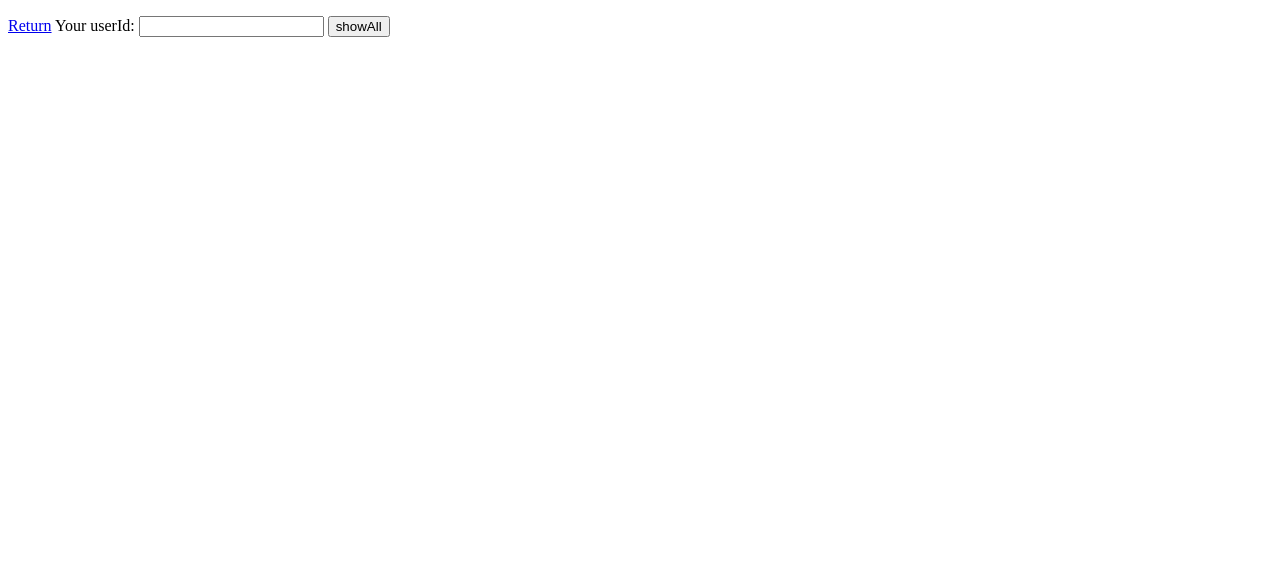
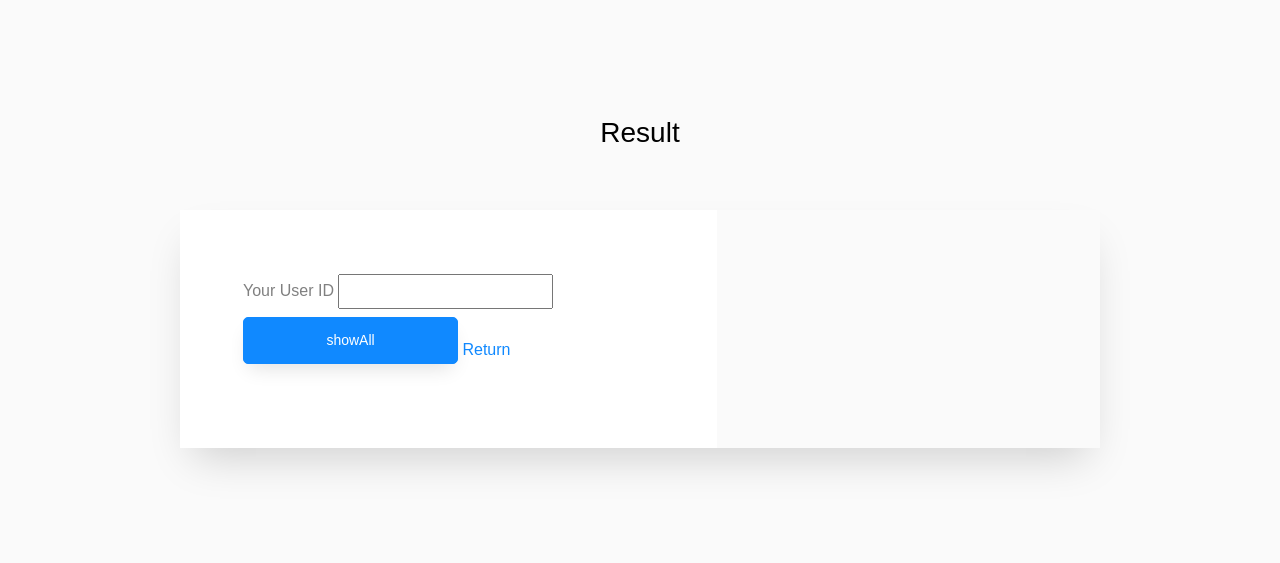
Before and after one commit to shenfan0613/aiwriter, a website: page public/result.html in a window 1280 px wide. Drawn offline with Linux system fonts and the light colour scheme; no server answers.

Commit message:
new fronts

```diff
--- a/public/result.html
+++ b/public/result.html
@@ -1,18 +1,77 @@
-<!DOCTYPE html>
+<!--<!DOCTYPE html>-->
+<!--<html lang="en">-->
+<!--<head>-->
+<!--    <meta charset="UTF-8">-->
+<!--    <title>Result</title>-->
+<!--    <script type="text/javascript" src="result.js"></script>-->
+<!--</head>-->
+<!--<body>-->
+<!--    <p id="result"></p>-->
+<!--    <a href="https://aiwriter.pages.dev/">Return</a>-->
+<!--    <label for="userId">-->
+<!--        Your userId:-->
+<!--        <input type="text" name="userId" id="userId"/>-->
+<!--    </label>-->
+<!--    <button id="showAll">showAll</button>-->
+
+<!--</body>-->
+<!--</html>-->
+
+<!doctype html>
 <html lang="en">
 <head>
-    <meta charset="UTF-8">
-    <title>Result</title>
+    <title>AI Writer</title>
+    <meta charset="utf-8">
+    <meta name="viewport" content="width=device-width, initial-scale=1, shrink-to-fit=no">
+
+    <link href='https://fonts.googleapis.com/css?family=Roboto:400,100,300,700' rel='stylesheet' type='text/css'>
+
+    <link rel="stylesheet" href="https://stackpath.bootstrapcdn.com/font-awesome/4.7.0/css/font-awesome.min.css">
+
+    <link rel="stylesheet" href="css/style.css">
     <script type="text/javascript" src="result.js"></script>
 </head>
 <body>
-    <p id="result"></p>
-    <a href="https://aiwriter.pages.dev/">Return</a>
-    <label for="userId">
-        Your userId:
-        <input type="text" name="userId" id="userId"/>
-    </label>
-    <button id="showAll">showAll</button>
+<section class="ftco-section">
+    <div class="container">
+        <div class="row justify-content-center">
+            <div class="col-md-6 text-center mb-5">
+                <h2 class="heading-section">Result</h2>
+            </div>
+        </div>
+        <div class="row justify-content-center">
+            <div class="col-lg-10 col-md-12">
+                <div class="wrapper">
+                    <div class="row no-gutters">
+                        <div class="col-md-7 d-flex align-items-stretch">
+                            <div class="contact-wrap w-100 p-md-5 p-4">
+                                <p id="result"></p>
+                                <div class="col-md-12">
+                                    <div class="form-group">
+                                        <label for="userId"> Your User ID
+                                        <input type="text" name="userId" id="userId"/>
+                                        </label>
+                                        <input id="showAll" value="showAll" class="btn btn-primary">
+                                        <a href="https://aiwriter.pages.dev/">Return</a>
+                                    </div>
+                                </div>
+                            </div>
+                        </div>
+                    </div>
+                </div>
+            </div>
+        </div>
+    </div>
+    </div>
+    </div>
+    </div>
+</section>
+
+<!-- <script src="js/jquery.min.js"></script>
+<script src="js/popper.js"></script>
+<script src="js/bootstrap.min.js"></script>
+<script src="js/jquery.validate.min.js"></script>
+<script src="js/main.js"></script> -->
 
 </body>
 </html>
```
Also changed, not shown: public/fail.html (+11 -0 lines), public/index.html (+5 -5 lines).
